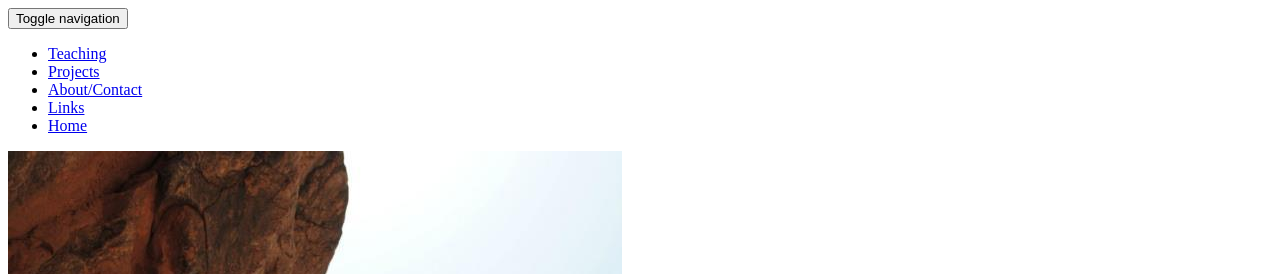
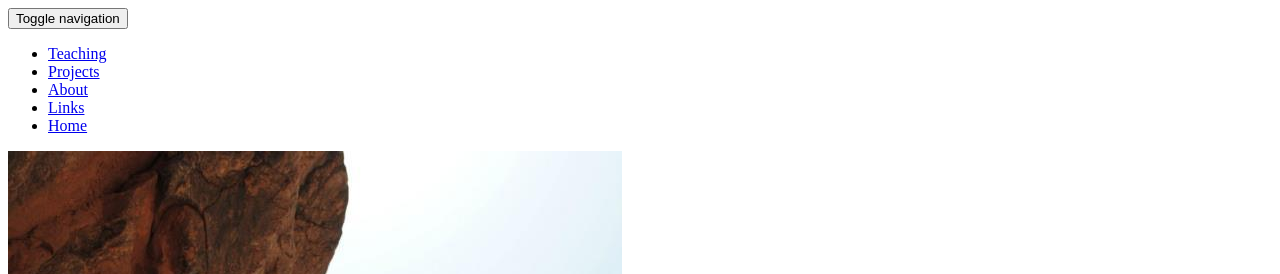
Before and after one commit to bryongloden/gtlaflair.github.io-1, a Jekyll site: the page built from index.md, in a window 1280 px wide. Shown: the top 274 px of the page. Built offline with Jekyll 4.4.1, drawn with Linux system fonts in a browser that asks for light colours.

Commit message:
Update _config.yml

```diff
--- a/_config.yml
+++ b/_config.yml
@@ -19,7 +19,7 @@ avatar: "/img/me.jpg"
 navbar-links:
   Teaching: "teaching"
   Projects: "projects"
-  About/Contact: "aboutme"
+  About: "aboutme"
   Links: "links"
   Home: ""
 
```
